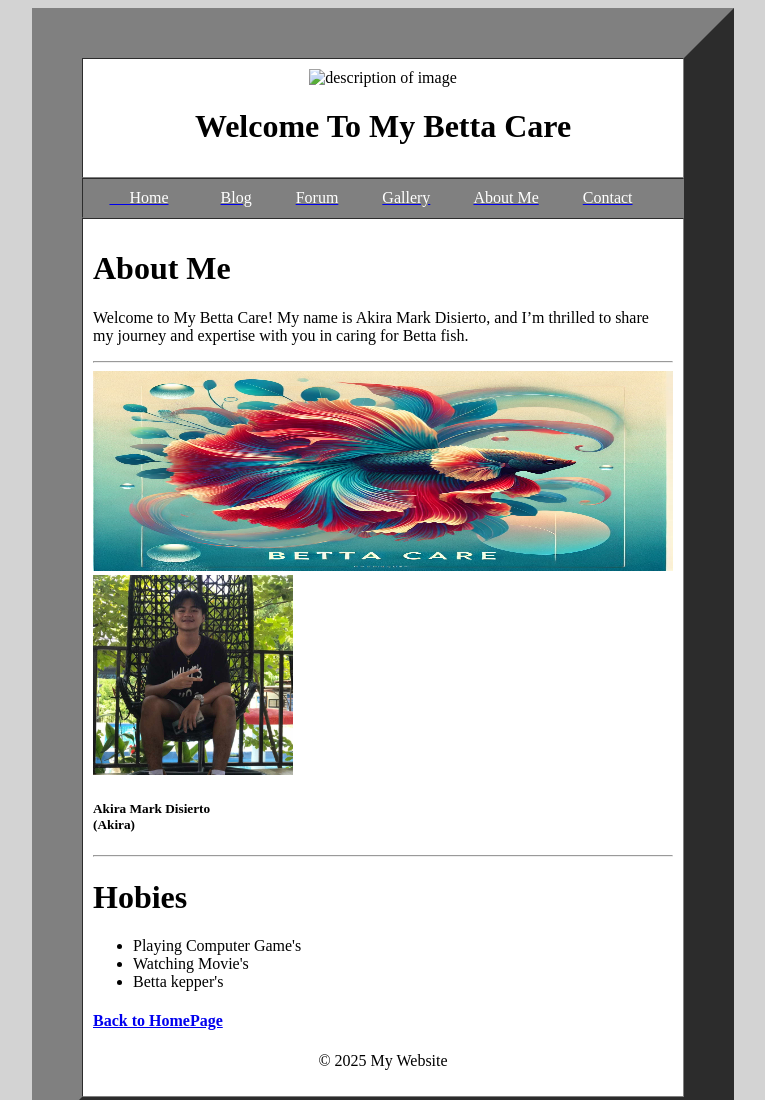
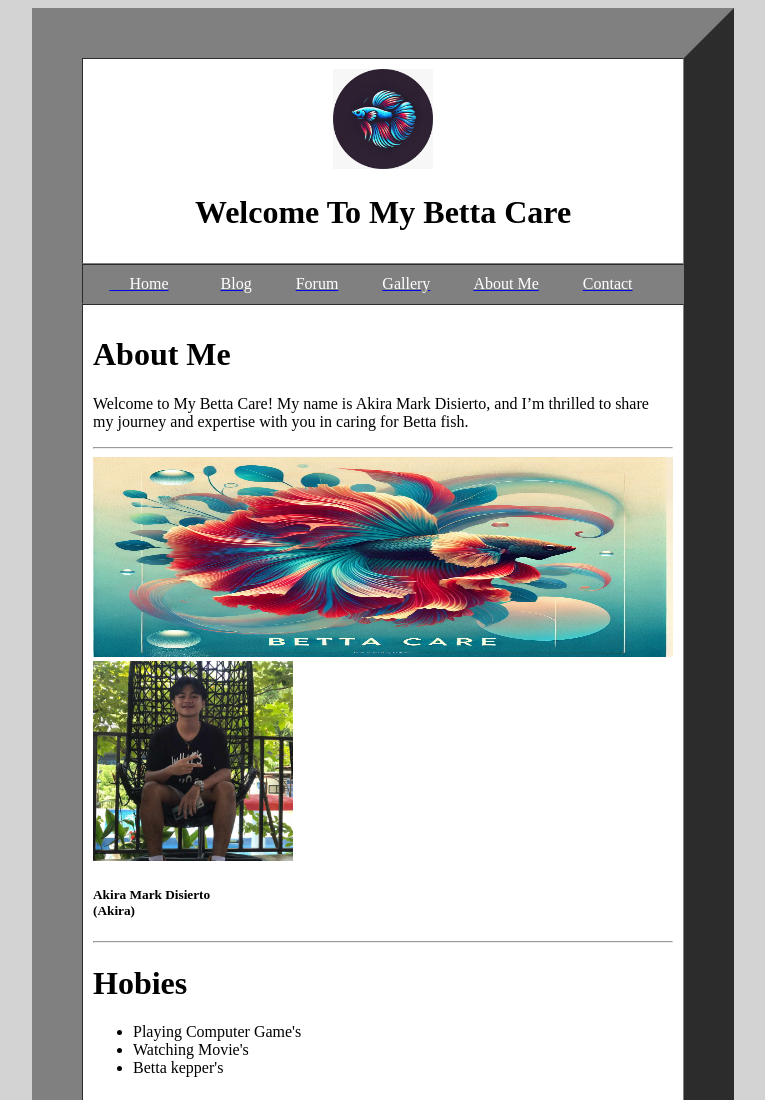
Before and after one commit to Akira-dev12/Akira-dev12, a plain HTML site: page about.html in a window 1280 px wide. Shown: the top 1100 px of the page, without its empty margins (257-1022 px from the left). Drawn offline with Linux system fonts and the light colour scheme; files whose address does not match are found by name.

Commit message:
Update about.html

```diff
--- a/about.html
+++ b/about.html
@@ -9,7 +9,7 @@
 
 <tr>
 <td align="center" bgcolor="#ffffff">
-<img src="img/logo.jpg" width="100px" alt="description of image">
+<img src="logo.jpg" width="100px" alt="description of image">
 <h1>Welcome To My Betta Care</h1>
 </td>
 </tr>
```
